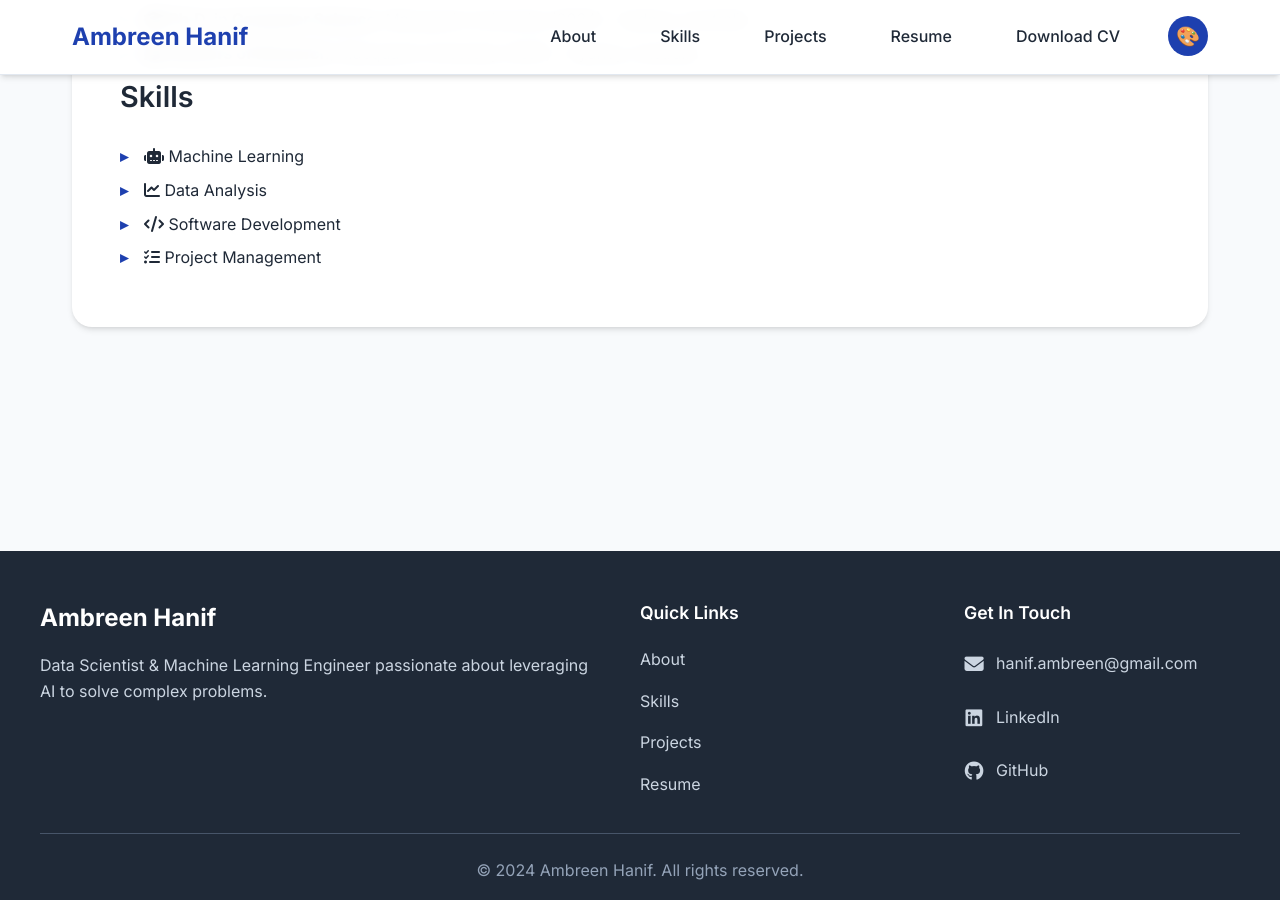
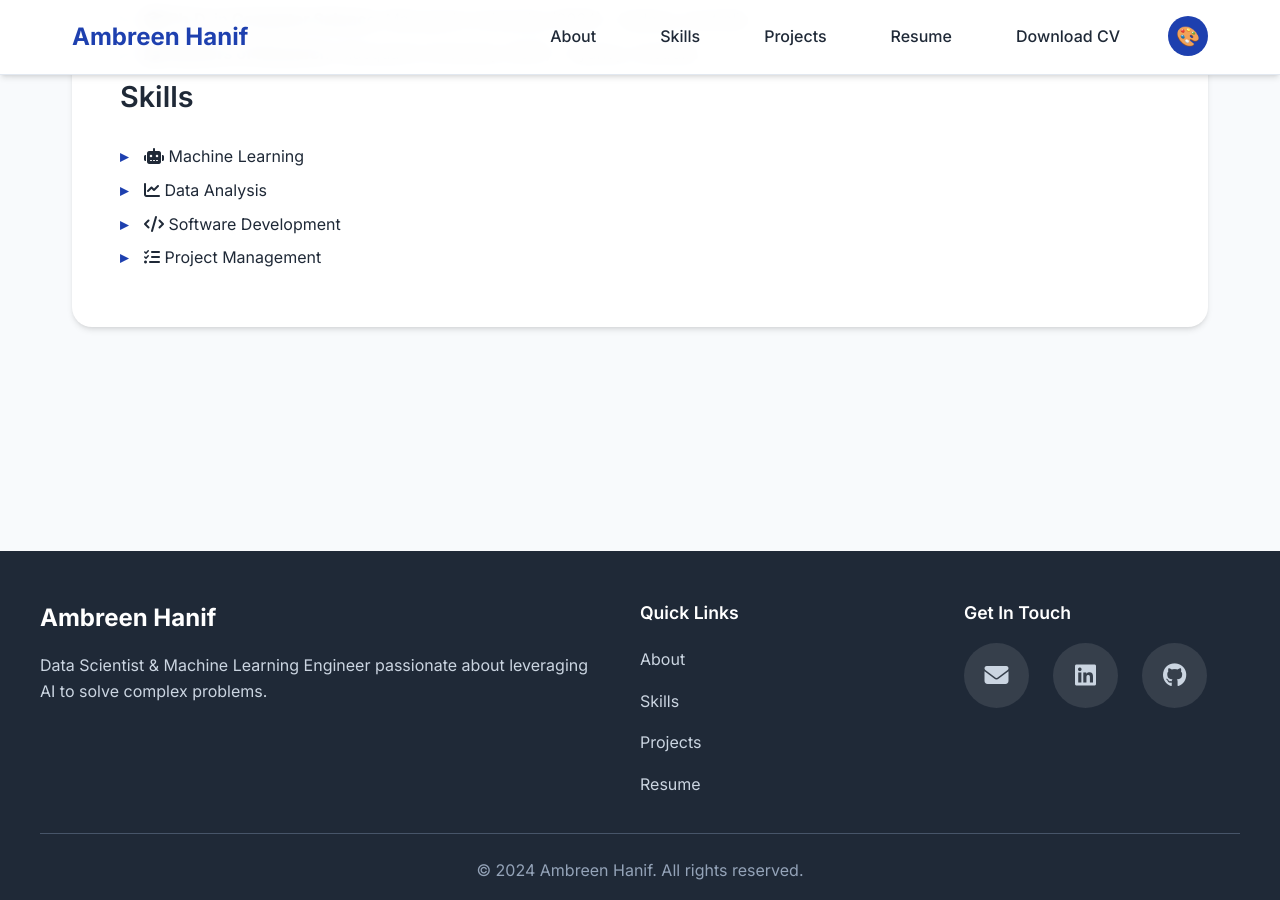
Before and after one commit to umberH/umberH.github.io, a Jekyll site: the page built from index.markdown, in a window 1280 px wide and 900 px high, scrolled down 4615 px. Built offline with Jekyll 4.4.1, drawn with Linux system fonts in a browser that asks for light colours.

Commit message:
Replace footer contact links with big clickable icons

```diff
--- a/assets/css/style.css
+++ b/assets/css/style.css
@@ -655,31 +655,55 @@ main {
   color: var(--accent-color);
 }
 
-.footer-contact {
+.footer-contact-icons {
   display: flex;
-  flex-direction: column;
-  gap: 0.75rem;
+  gap: 1.5rem;
+  justify-content: flex-start;
+  align-items: center;
 }
 
-.footer-contact-link {
+.footer-icon-link {
   display: flex;
   align-items: center;
-  gap: 0.75rem;
+  justify-content: center;
+  width: 65px;
+  height: 65px;
+  background: rgba(255, 255, 255, 0.1);
+  border-radius: 50%;
   color: #cbd5e1;
   text-decoration: none;
   transition: all 0.3s ease;
-  padding: 0.5rem 0;
+  font-size: 1.6rem;
+  border: 2px solid transparent;
+  position: relative;
+  overflow: hidden;
 }
 
-.footer-contact-link:hover {
-  color: var(--accent-color);
-  transform: translateX(5px);
+.footer-icon-link::before {
+  content: '';
+  position: absolute;
+  top: 0;
+  left: -100%;
+  width: 100%;
+  height: 100%;
+  background: linear-gradient(90deg, transparent, rgba(255, 255, 255, 0.2), transparent);
+  transition: left 0.5s ease;
 }
 
-.footer-contact-link i {
-  font-size: 1.2rem;
-  width: 20px;
-  text-align: center;
+.footer-icon-link:hover::before {
+  left: 100%;
+}
+
+.footer-icon-link:hover {
+  background: var(--accent-color);
+  color: white;
+  transform: translateY(-3px) scale(1.1);
+  border-color: var(--accent-color);
+  box-shadow: 0 8px 25px rgba(59, 130, 246, 0.3);
+}
+
+.footer-icon-link i {
+  font-size: 1.5rem;
 }
 
 .footer-bottom {
@@ -883,9 +907,21 @@ main {
     text-align: center;
   }
 
-  .footer-contact {
-    align-items: center;
+  .footer-contact-icons {
+    justify-content: center;
+    gap: 2rem;
   }
+
+  .footer-icon-link {
+    width: 70px;
+    height: 70px;
+    font-size: 1.8rem;
+  }
+
+  .footer-icon-link i {
+    font-size: 1.8rem;
+  }
+}
 }
 
 @media (max-width: 480px) {
--- a/index.markdown
+++ b/index.markdown
@@ -148,18 +148,15 @@ author: Ambreen Hanif
 
       <div class="footer-section">
         <h4 class="footer-subtitle">Get In Touch</h4>
-        <div class="footer-contact">
-          <a href="mailto:hanif.ambreen@gmail.com" class="footer-contact-link">
+        <div class="footer-contact-icons">
+          <a href="mailto:hanif.ambreen@gmail.com" class="footer-icon-link" title="Email">
             <i class="fas fa-envelope"></i>
-            <span>hanif.ambreen@gmail.com</span>
           </a>
-          <a href="https://linkedin.com/in/ambreen16" class="footer-contact-link" target="_blank">
+          <a href="https://linkedin.com/in/ambreen16" class="footer-icon-link" target="_blank" title="LinkedIn">
             <i class="fab fa-linkedin"></i>
-            <span>LinkedIn</span>
           </a>
-          <a href="https://github.com/umberH" class="footer-contact-link" target="_blank">
+          <a href="https://github.com/umberH" class="footer-icon-link" target="_blank" title="GitHub">
             <i class="fab fa-github"></i>
-            <span>GitHub</span>
           </a>
         </div>
       </div>
```
